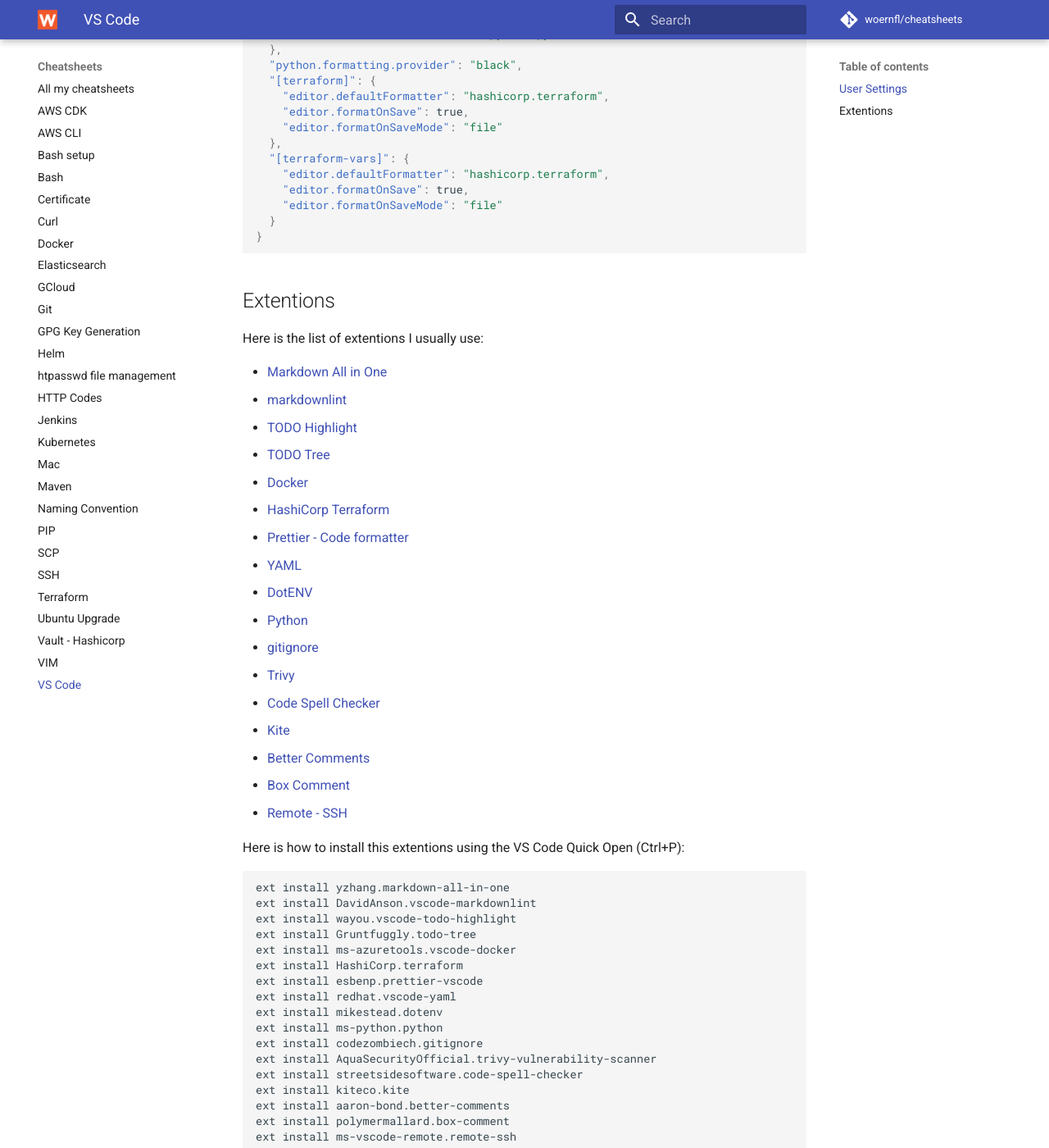
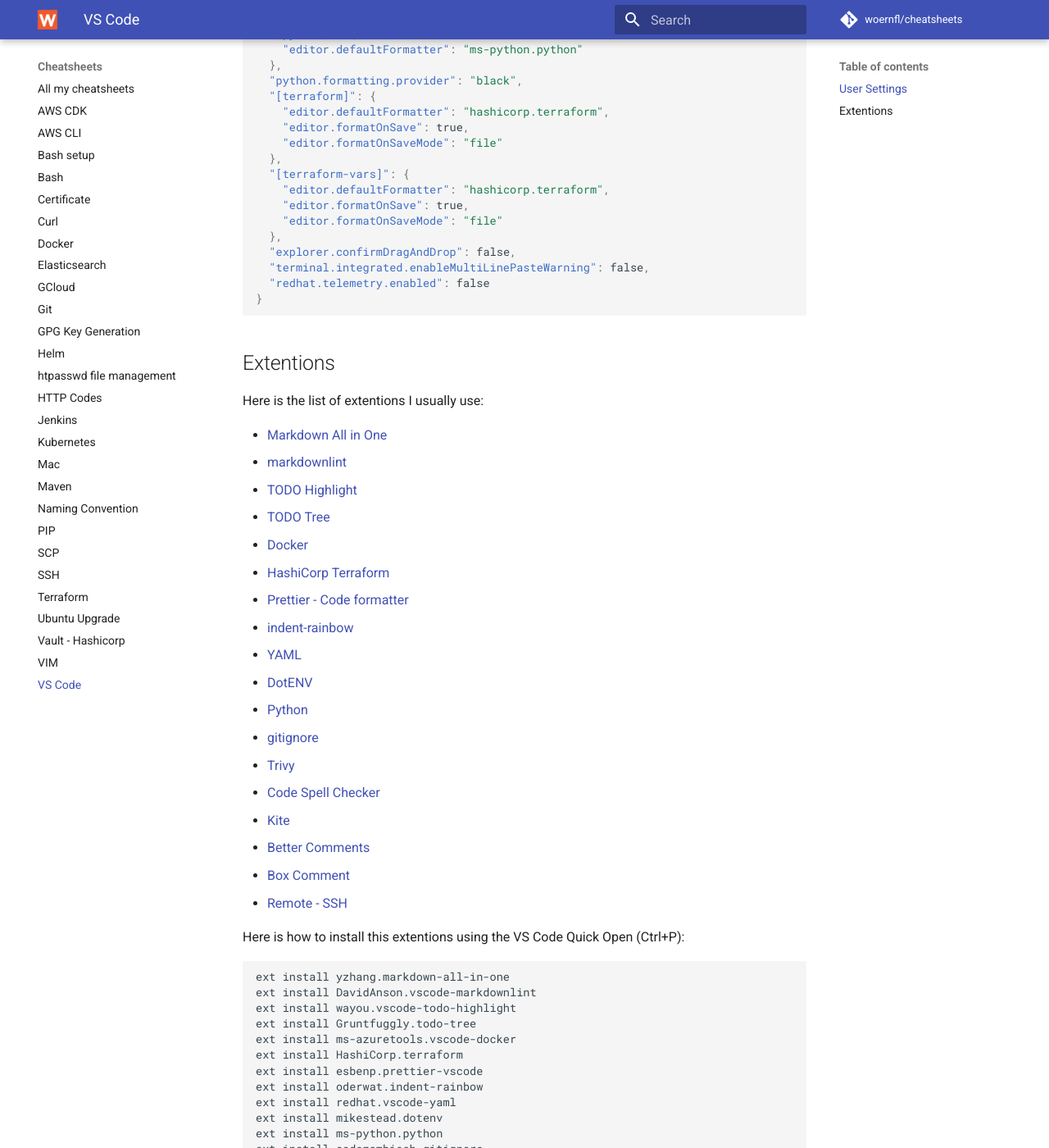
Before and after one commit to woernfl/cheatsheets, an MkDocs documentation site: the page built from docs/vs-code.md, in a window 1280 px wide and 1400 px high, scrolled down 365 px. Shown: the whole window at 82% size. Built offline with MkDocs 1.6.1 and Material for MkDocs 9.7.7, drawn with Linux system fonts in a browser that asks for light colours; comment, search, counter and statistics services are not loaded; some of the changed text lies outside the part shown.

Commit message:
Update vs-code.md

````diff
--- a/docs/vs-code.md
+++ b/docs/vs-code.md
@@ -23,7 +24,10 @@
     "editor.defaultFormatter": "hashicorp.terraform",
     "editor.formatOnSave": true,
     "editor.formatOnSaveMode": "file"
-  }
+  },
+  "explorer.confirmDragAndDrop": false,
+  "terminal.integrated.enableMultiLinePasteWarning": false,
+  "redhat.telemetry.enabled": false
 }
 ```
 
@@ -38,6 +42,7 @@
 - [Docker](https://marketplace.visualstudio.com/items?itemName=ms-azuretools.vscode-docker)
 - [HashiCorp Terraform](https://marketplace.visualstudio.com/items?itemName=HashiCorp.terraform)
 - [Prettier - Code formatter](https://marketplace.visualstudio.com/items?itemName=esbenp.prettier-vscode)
+- [indent-rainbow](https://marketplace.visualstudio.com/items?itemName=oderwat.indent-rainbow)
 - [YAML](https://marketplace.visualstudio.com/items?itemName=redhat.vscode-yaml)
 - [DotENV](https://marketplace.visualstudio.com/items?itemName=mikestead.dotenv)
 - [Python](https://marketplace.visualstudio.com/items?itemName=ms-python.python)
@@ -59,6 +64,7 @@
 ext install ms-azuretools.vscode-docker
 ext install HashiCorp.terraform
 ext install esbenp.prettier-vscode
+ext install oderwat.indent-rainbow
 ext install redhat.vscode-yaml
 ext install mikestead.dotenv
 ext install ms-python.python
````
Also changed, not shown: other parts of docs/vs-code.md (+1 -0 lines).
